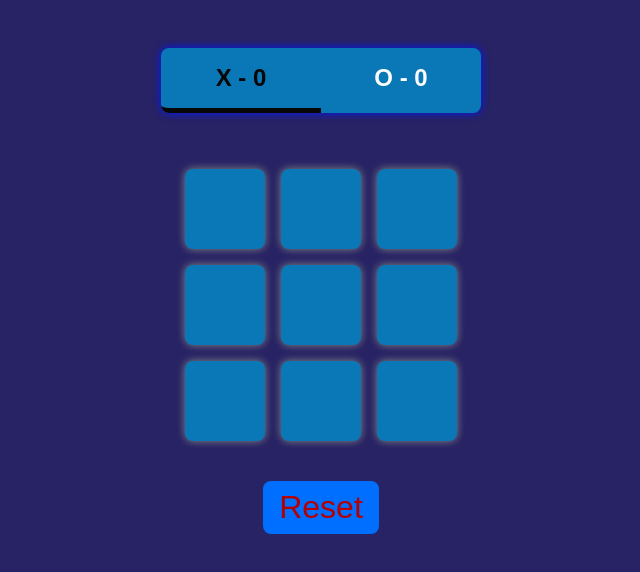
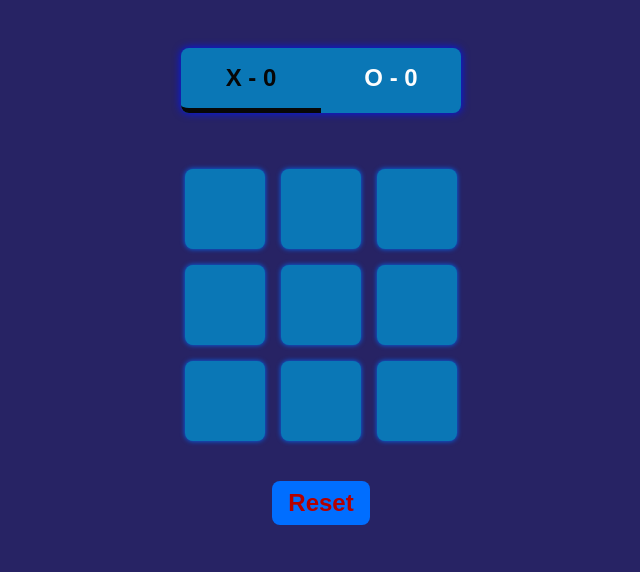
Before and after one commit to HossainRafi/TicTacToe, a React (Create React App) app: page / in a window 1280 px wide. Shown: the top 572 px of the page, without its empty margins (319-959 px from the left). Built offline with nearby package versions, Linux system fonts and the light colour scheme; the HTML template or start-up script is replaced by a standard one.

Commit message:
design changes

```diff
--- a/src/components/Box/Box.css
+++ b/src/components/Box/Box.css
@@ -2,7 +2,7 @@
   background-color: #0a77b6;
   border: none;
   border-radius: 10%;
-  box-shadow: 0px 0px 8px #888888;
+  box-shadow: 0px 0px 5px #006cfa;
   width: 5rem;
   height: 5rem;
   text-align: center;
@@ -23,5 +23,5 @@
 }
 
 .box:hover {
-  box-shadow: 0px 0px 15px #888888;
+  box-shadow: 0px 0px 8px #006cfa;
 }
--- a/src/components/ResetButton/ResetButton.css
+++ b/src/components/ResetButton/ResetButton.css
@@ -3,7 +3,8 @@
   border-radius: 0.5rem;
   background-color: #006eff;
   color: #b40000;
-  font-size: 2rem;
+  font-size: 1.5rem;
+  font-weight: 600;
   padding: 0.5rem 1rem;
   cursor: pointer;
   margin: 2rem auto;
@@ -11,5 +12,5 @@
 }
 
 .reset-btn:hover {
-  background-color: #0077ff;
+  background-color: #0033ff;
 }
--- a/src/components/ScoreBoard/ScoreBoard.css
+++ b/src/components/ScoreBoard/ScoreBoard.css
@@ -3,7 +3,7 @@
   flex-direction: row;
   align-items: center;
   justify-content: space-evenly;
-  width: 20rem;
+  width: 17.5rem;
   font-size: 1.5rem;
   background-color: #0a77b6;
   margin: 3rem auto;
```
